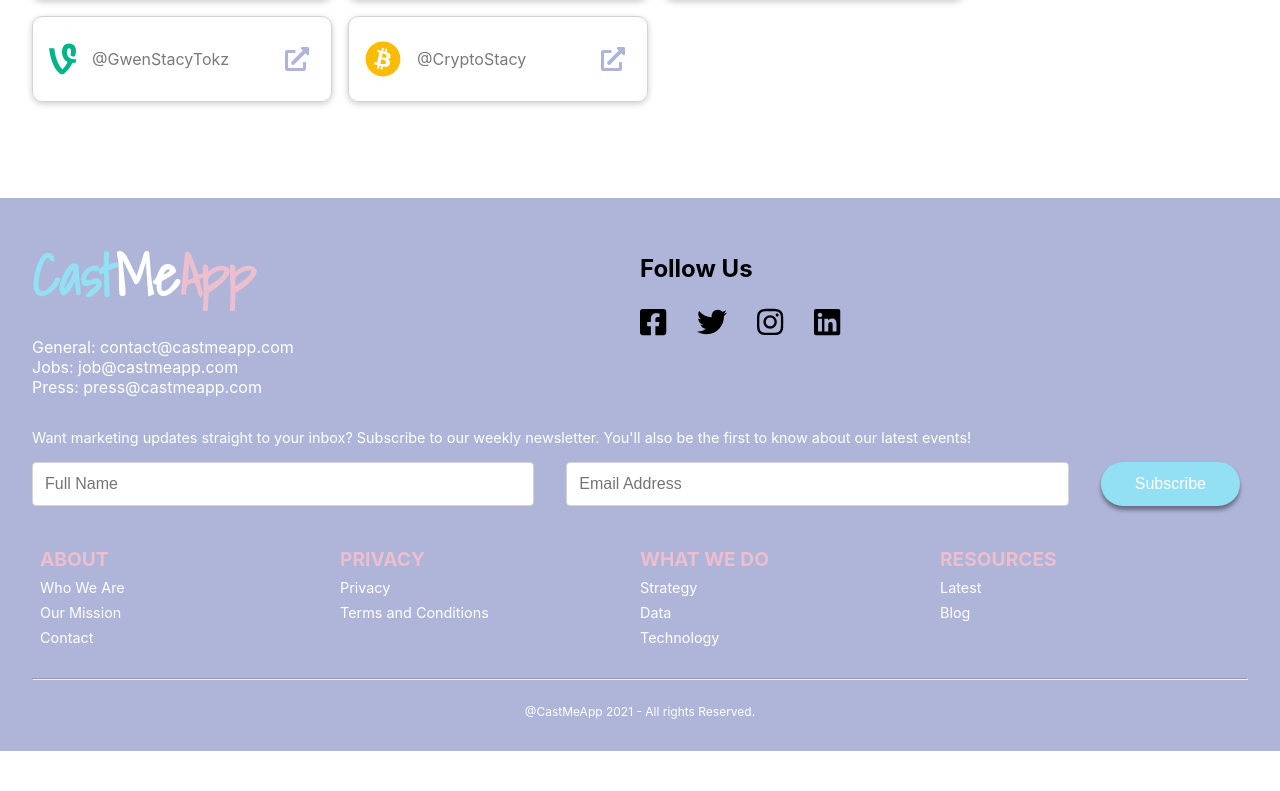
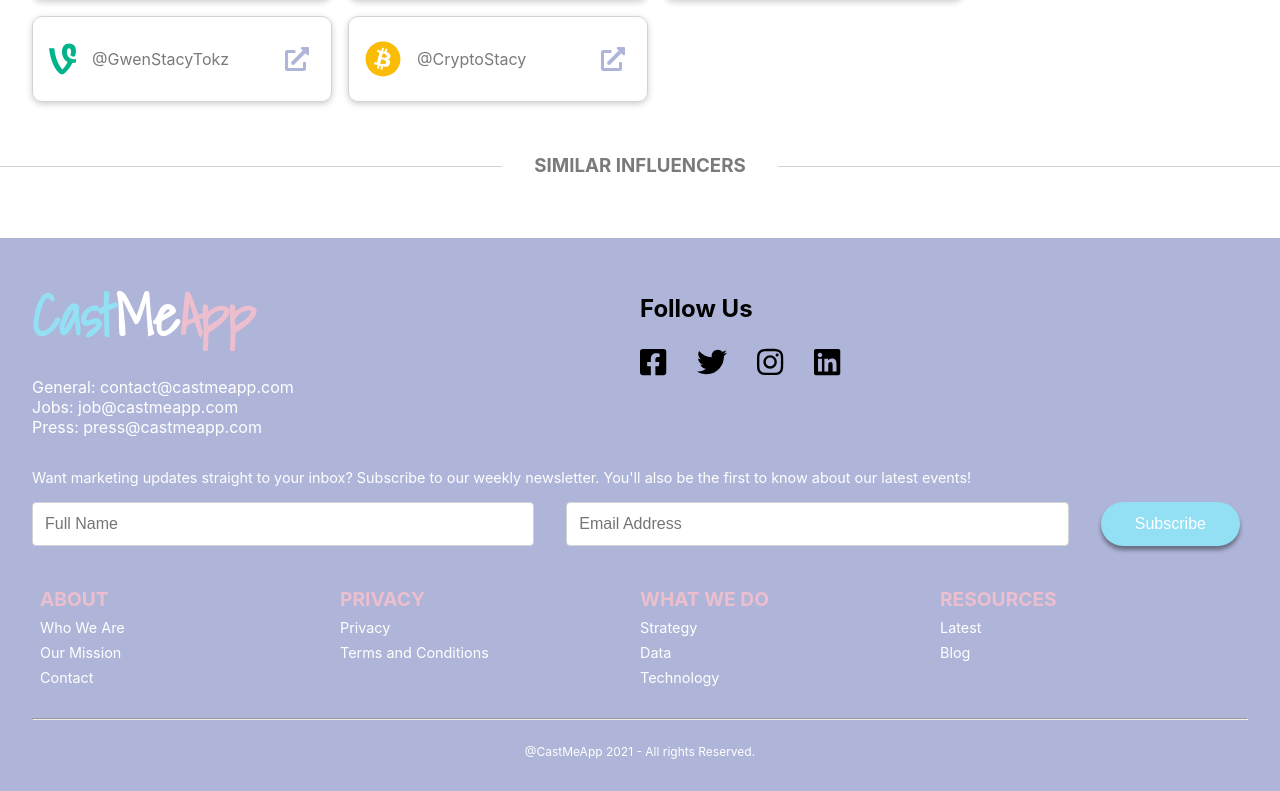
Before and after one commit to FrancisCalizo/ohio-taxidermy-supply, a Next.js app: page /talent/1 in a window 1280 px wide. Shown: the part 1029-1820 px from the top of the page. Before the commit the page ends 1780 px from the top, so only its background shows below. Built offline with nearby package versions, Linux system fonts and the light colour scheme.

Commit message:
feat: create a similar influencers area

```diff
--- a/pages/talent/[influencerId].tsx
+++ b/pages/talent/[influencerId].tsx
@@ -100,9 +100,31 @@
           ))}
         </div>
       </MiddleContainer>
+
+      <SimilarContainer>
+        <div style={{ display: 'flex', justifyContent: 'center' }}>
+          <h3>Similar Influencers</h3>
+        </div>
+      </SimilarContainer>
     </MainContainer>
   );
 }
+
+const SimilarContainer = styled.div`
+  border-top: 1px solid lightgray;
+  margin: 1rem 0 0;
+
+  h3 {
+    display: inline-block;
+    margin: 0 auto;
+    background: white;
+    text-align: center;
+    transform: translateY(-13px);
+    padding: 0 2rem;
+    text-transform: uppercase;
+    color: ${(props) => props.theme.colors.gray};
+  }
+`;
 
 const TopBanner = styled.div`
   display: flex;
```
